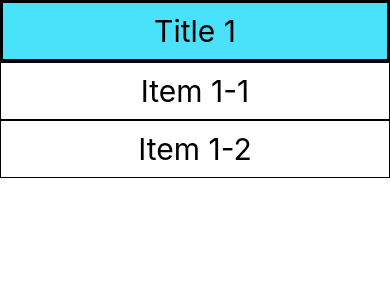
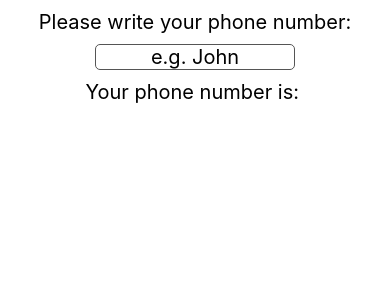
Before and after one commit to WaltsonZh/ReactNativeCourse, a React Native app: screen / in a window 390 px wide. Shown: the top 300 px of the page. Built offline with nearby package versions, Linux system fonts and the light colour scheme.

Commit message:
lesson 11: text input & keyboard

```diff
--- a/App.js
+++ b/App.js
@@ -1,45 +1,38 @@
 import { useState } from 'react'
-import { StyleSheet, Text, View, ScrollView, RefreshControl, FlatList, SectionList } from 'react-native'
+import { StyleSheet, View, Text, StatusBar, SafeAreaView, TextInput } from 'react-native'
 
 export default function App() {
-  const [items, setItems] = useState([{ title: 'Title 1', data: ['Item 1-1', 'Item 1-2'] }])
-  const [count, setCount] = useState(2)
-  const [refreshing, setRefreshing] = useState(false)
-
-  const onRefresh = () => {
-    setRefreshing(true)
-    setItems([...items, { title: `Title ${count}`, data: [`Item ${count}-1`, `Item ${count}-2`] }])
-    setCount((preCount) => preCount + 1)
-    setRefreshing(false)
-  }
+  const [phone, setPhone] = useState('')
 
   return (
-    <SectionList
-      refreshControl={<RefreshControl refreshing={refreshing} onRefresh={onRefresh} />}
-      keyExtractor={(item, index) => index.toString()}
-      sections={items}
-      renderItem={({ item }) => <Text style={styles.text}>{item}</Text>}
-      renderSectionHeader={({ section }) => (
-        <View style={styles.title}>
-          <Text style={styles.text}>{section.title}</Text>
-        </View>
-      )}
-    />
+    <SafeAreaView style={{ flex: 1 }}>
+      <StatusBar />
+      <View style={styles.body}>
+        <Text style={styles.text}>Please write your phone number:</Text>
+        <TextInput style={styles.input} placeholder='e.g. John' onChangeText={(value) => setPhone(value)} secureTextEntry />
+        <Text style={styles.text}>Your phone number is: {phone}</Text>
+      </View>
+    </SafeAreaView>
   )
 }
 
 const styles = StyleSheet.create({
-  title: {
-    borderWidth: 2,
-    backgroundColor: '#4ae1fa',
-    fontSize: 40,
-    fontStyle: 'italic',
+  body: {
+    flex: 1,
+    backgroundColor: '#ffffff',
+    alignItems: 'center',
   },
   text: {
     color: '#000000',
-    fontSize: 30,
-    padding: 10,
+    fontSize: 20,
+    margin: 10,
+  },
+  input: {
+    width: 200,
+    borderWidth: 1,
+    borderColor: '#555',
+    borderRadius: 5,
     textAlign: 'center',
-    borderWidth: 1,
+    fontSize: 20,
   },
 })
```
